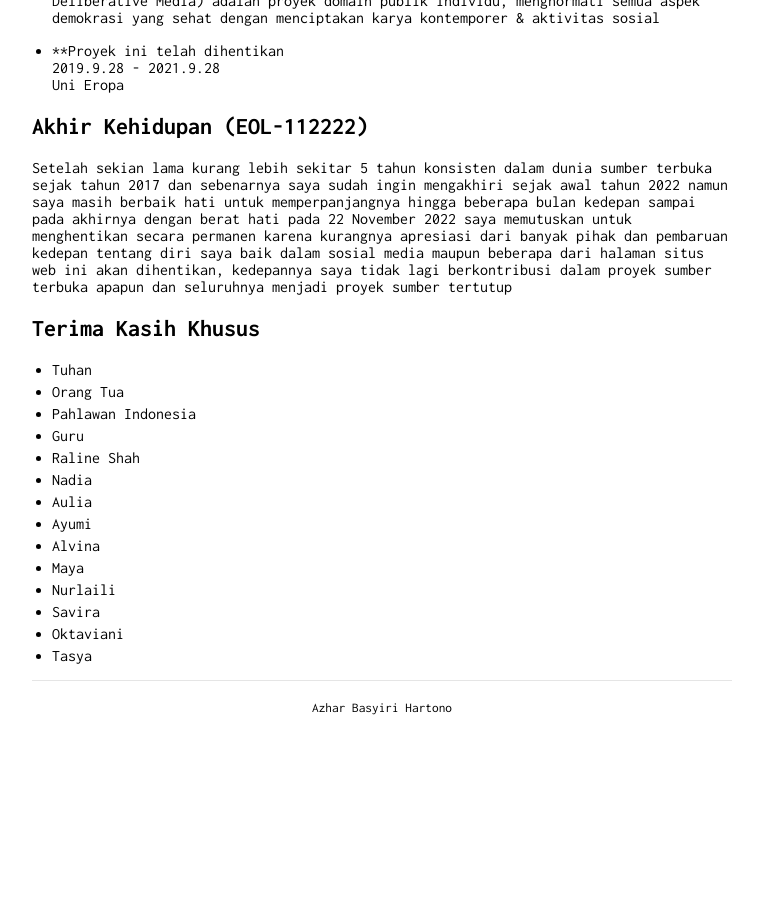
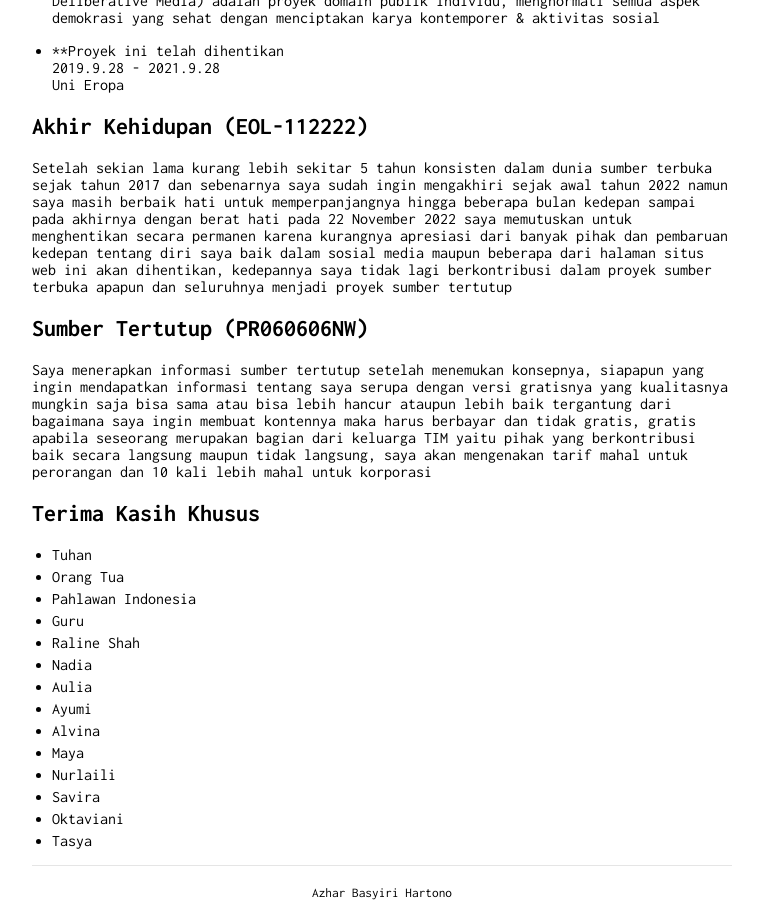
Before and after one commit to intrapegasus/id, a Jekyll site: the page built from index.md, in a window 1280 px wide and 900 px high, scrolled down 2621 px. Shown: the whole window, without its empty margins (258-1017 px from the left). Built offline with Jekyll 4.4.1, drawn with Linux system fonts in a browser that asks for light colours; our own code applies the rules of GitHub Pages for plain Markdown files; before the commit the page ends 3336 px from its top, so only the background shows below that.

Commit message:
Update index.md

```diff
--- a/index.md
+++ b/index.md
@@ -100,6 +100,11 @@ Tahun  | Pengeluaran                        | Nominal
 
 Setelah sekian lama kurang lebih sekitar 5 tahun konsisten dalam dunia sumber terbuka sejak tahun 2017 dan sebenarnya saya sudah ingin mengakhiri sejak awal tahun 2022 namun saya masih berbaik hati untuk memperpanjangnya hingga beberapa bulan kedepan sampai pada akhirnya dengan berat hati pada 22 November 2022 saya memutuskan untuk menghentikan secara permanen karena kurangnya apresiasi dari banyak pihak dan pembaruan kedepan tentang diri saya baik dalam sosial media maupun beberapa dari halaman situs web ini akan dihentikan, kedepannya saya tidak lagi berkontribusi dalam proyek sumber terbuka apapun dan seluruhnya menjadi proyek sumber tertutup
 
+## Sumber Tertutup (PR060606NW)
+
+Saya menerapkan informasi sumber tertutup setelah menemukan konsepnya, siapapun yang ingin mendapatkan informasi tentang saya serupa dengan versi gratisnya yang kualitasnya mungkin saja bisa sama atau bisa lebih hancur ataupun lebih baik tergantung dari bagaimana saya ingin membuat kontennya maka harus berbayar dan tidak gratis, gratis apabila seseorang merupakan bagian dari keluarga TIM yaitu pihak yang berkontribusi baik secara langsung maupun tidak langsung, saya akan mengenakan tarif mahal untuk perorangan dan 10 kali lebih mahal untuk korporasi
+
+
 ## Terima Kasih Khusus
 
 * Tuhan
```
